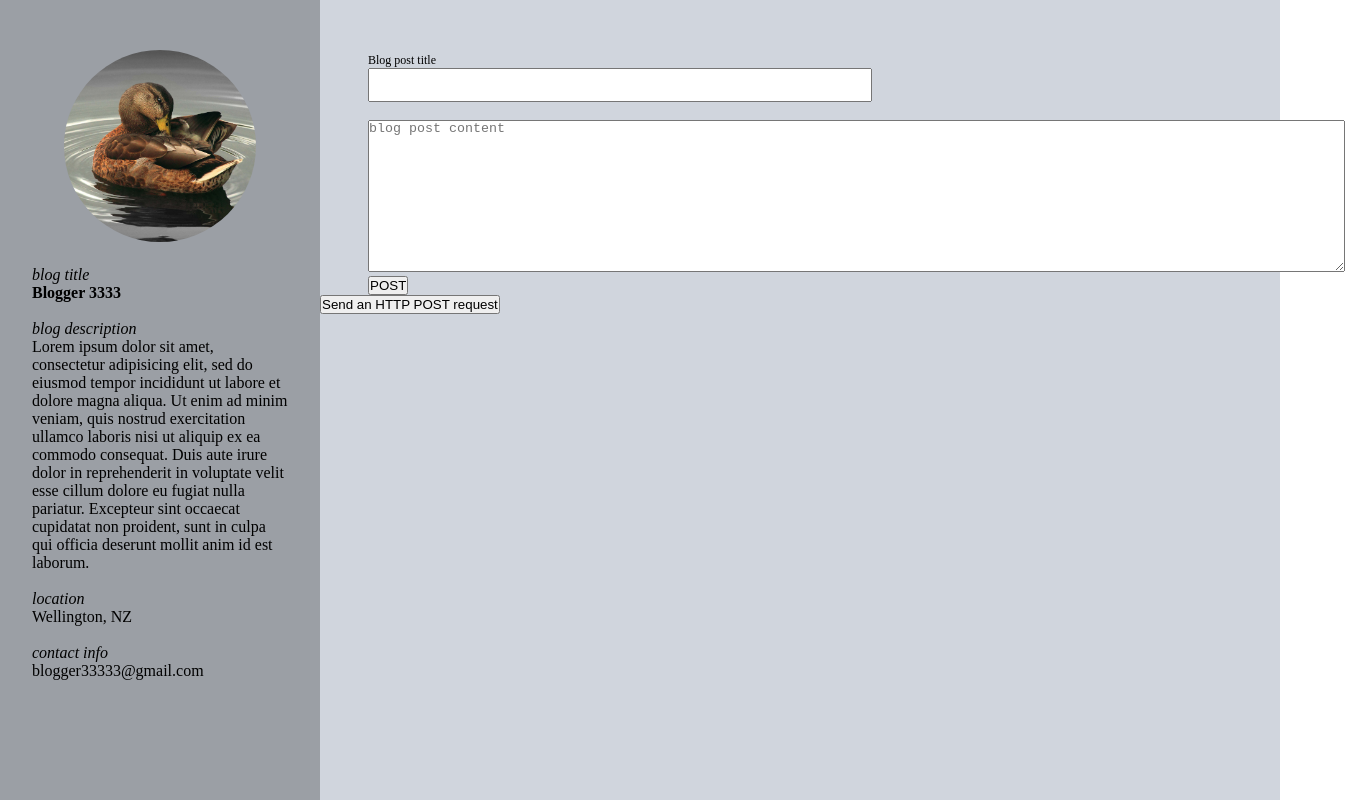
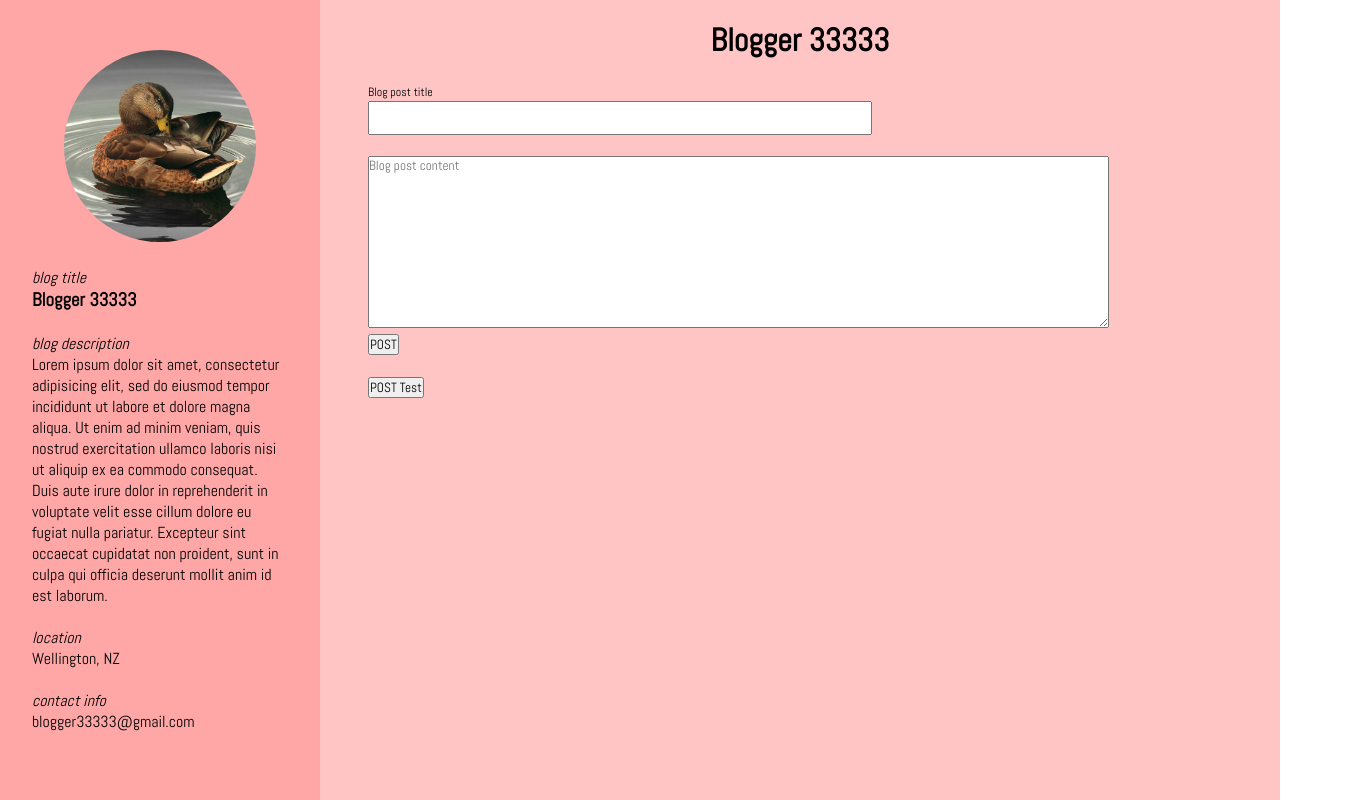
Before and after one commit to W1NI/Blog-3.3, a website: page public/index.html in a window 1280 px wide. Shown: the whole page, 1345 px wide, since content can reach past the window. Drawn offline with nearby package versions, Linux system fonts and the light colour scheme; no server answers.

Commit message:
added blog post variables

```diff
--- a/public/css/style.css
+++ b/public/css/style.css
@@ -1,21 +1,23 @@
 *{
   margin: 0;
   padding: 0;
+  font-family: 'Abel';
 }
 
-.container {
-
+h1 {
+  text-align: center;
+  margin-top: 20px;
 }
 
 .left-column {
-  background-color: #9b9fa5;
+  background-color: #ffa7a7;
   width: 25%;
   height: 100vh;
   float: left;
 }
 
 .right-column {
-  background-color: #d0d5dd;
+  background-color: #ffc5c5;
   width: 75%;
   height: 100vh;
   float: left;
@@ -48,6 +50,6 @@
 }
 
 .blog-post {
-  margin-top: 50px;
+  margin-top: 20px;
   margin-left: 5%;
 }
--- a/public/index.html
+++ b/public/index.html
@@ -5,6 +5,7 @@
     <meta name="viewport" content="width=device-width, initial-scale=1.0">
     <title>Blog-3.3</title>
     <link rel="stylesheet" href="css/style.css">
+    <link href="https://fonts.googleapis.com/css?family=Abel" rel="stylesheet">
   </head>
   <body>
     <div class="container">
@@ -15,7 +16,7 @@
         <div class="blog-info">
           <div class="blog-title">
             <p><em>blog title</em></p>
-            <h4 class="blog-title-text">Blogger 3333</h4>
+            <h3 class="blog-title-text">Blogger 33333</h3>
           </div><br>
           <div class="blog-description">
             <p><em>blog description</em></p>
@@ -32,13 +33,15 @@
         </div>
       </div>
       <div class="right-column">
+        <h1>Blogger 33333</h1>
         <div class="blog-post">
           <label for="post-title" class="post-title">Blog post title</label><br>
           <input type="text" name="post-titles" id="post-title"><br><br>
-          <textarea cols="120" rows="10" placeholder="blog post content"></textarea><br>
-          <input type="submit" class="" id="" value="POST">
+          <textarea cols="120" rows="10" placeholder="Blog post content" id="blog-post-content"></textarea><br>
+          <input type="submit" class="" id="post-button" value="POST"><br><br>
+          <button>POST Test</button>
         </div>
-        <button>Send an HTTP POST request</button>
+
       </div>
     </div>
     <script type="text/javascript" src="jquery/jquery.min.js"></script>
--- a/public/js/script.js
+++ b/public/js/script.js
@@ -23,3 +23,10 @@ $("button").click(function(){
         alert("Data: " + data + "\nStatus: " + status);
     });
 });
+
+$('#post-button').click(function(){
+  var blogTitle = $('#post-title').val();
+  console.log(blogTitle);
+  var blogContent = $('#blog-post-content').val();
+  console.log(blogContent);
+});
```
